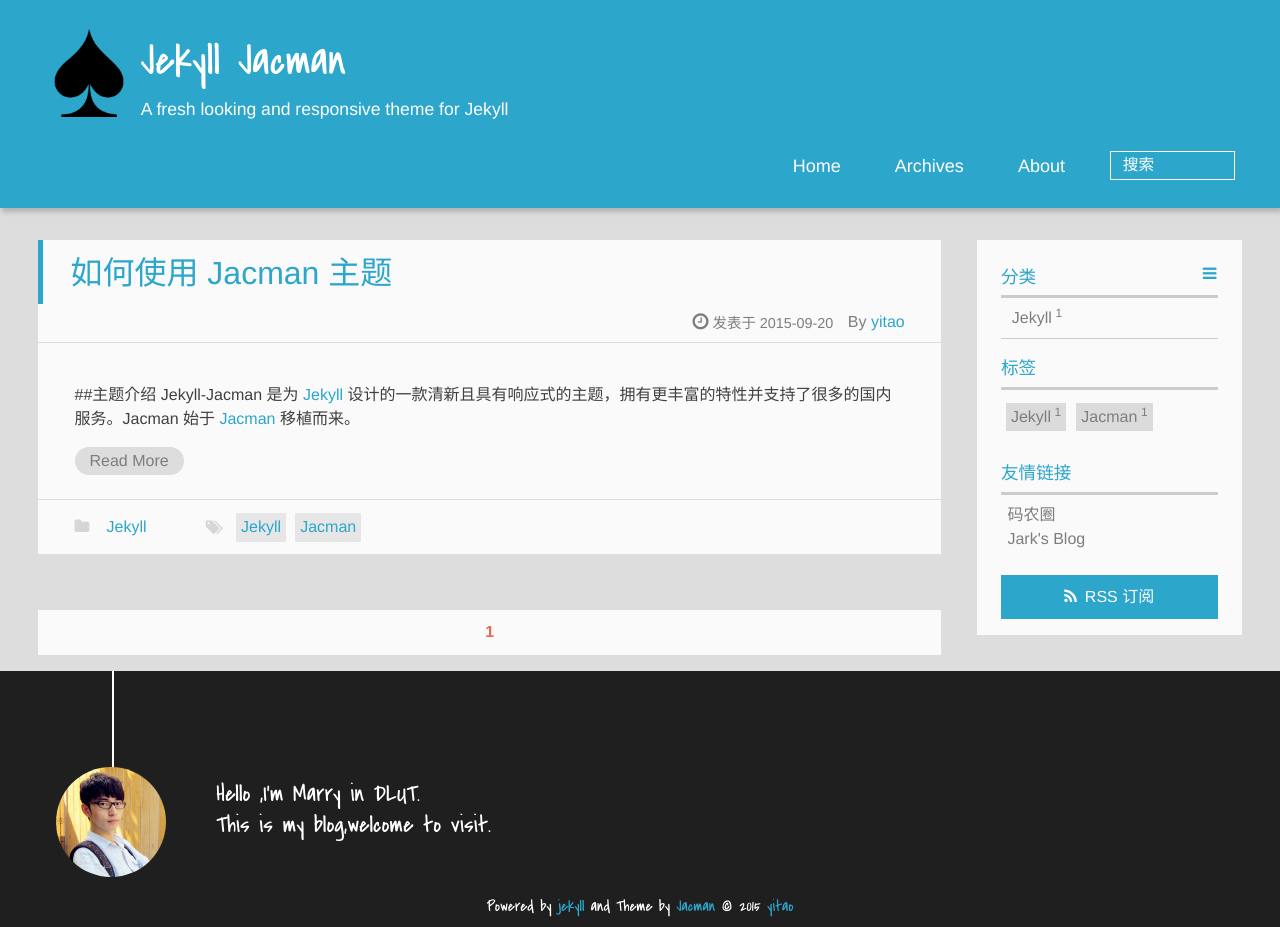
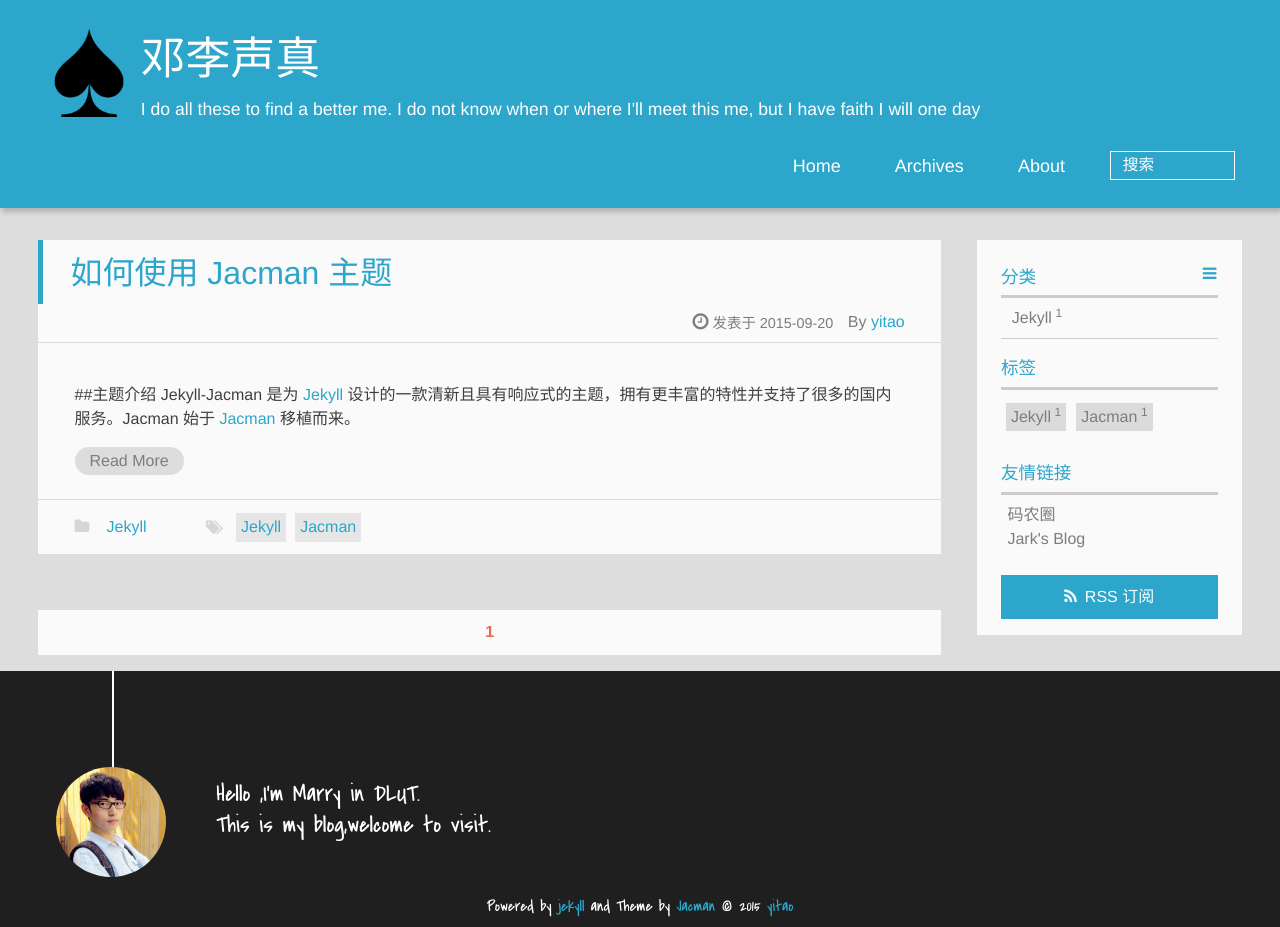
Before and after one commit to marrydeng/marrydeng.github.io, a Jekyll site: the page built from index.html, in a window 1280 px wide. Built offline with Jekyll 4.4.1, drawn with Linux system fonts in a browser that asks for light colours; the list of posts is cut into pages by our own code.

Commit message:
Update _config.yml

```diff
--- a/_config.yml
+++ b/_config.yml
@@ -24,8 +24,8 @@ redcarpet:
     - with_toc_data
 
 
-title : Jekyll Jacman
-tagline: A fresh looking and responsive theme for Jekyll
+title : 邓李声真
+tagline: I do all these to find a better me. I do not know when or where I'll meet this me, but I have faith I will one day
 
 defaults:
   -
@@ -66,8 +66,8 @@ imglogo:
   src: img/logo.png        ## `.svg` and `.png` are recommended,please put image into the theme folder `/jacman/source/img`.
 favicon: img/favicon.ico   ## size:32px*32px,`.ico` is recommended,please put image into the theme folder `/jacman/source/img`.
 apple_icon: img/jacman.jpg ## size:114px*114px,please put image into the theme folder `/jacman/source/img`.
-author_img: img/author.jpg ## size:220px*220px.display author avatar picture.if don't want to display,please don't set this.
-banner_img: #img/banner.jpg ## size:1920px*200px+. Banner Picture
+author_img: img/dnegli.jpg ## size:220px*220px.display author avatar picture.if don't want to display,please don't set this.
+banner_img: img/banner.jpg ## size:1920px*200px+. Banner Picture
 
 #### index post is expanding or not
 index:
```
